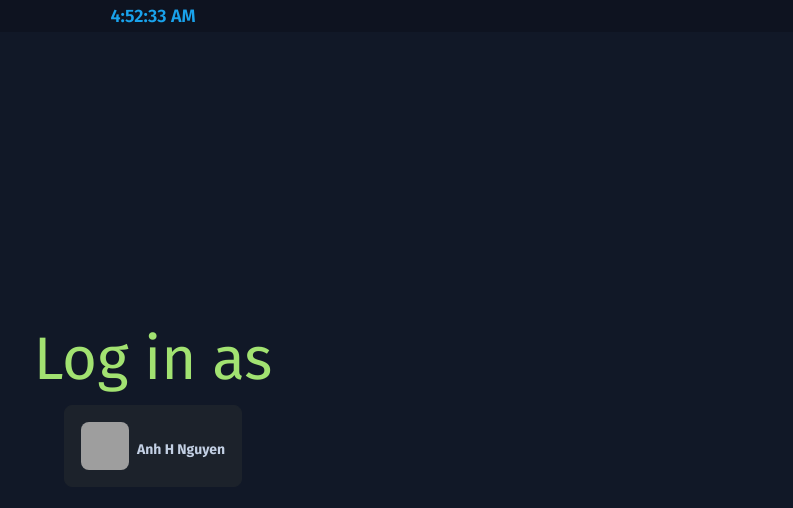
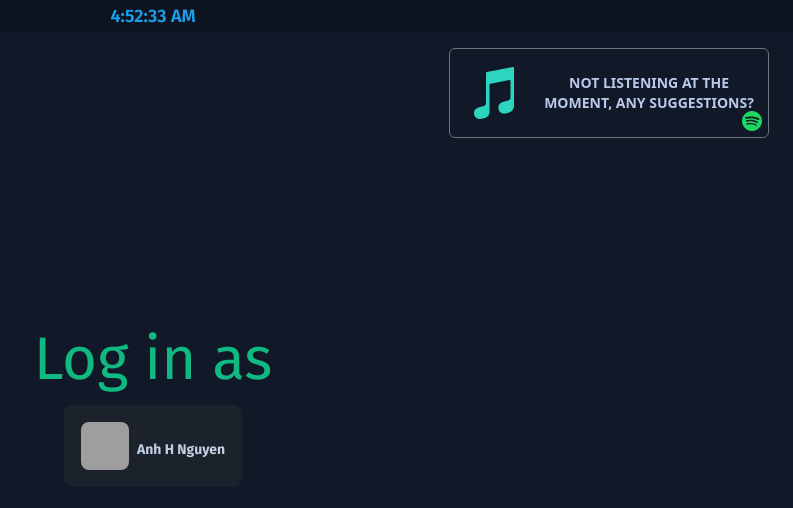
Before and after one commit to zasshuwu/nogamioka, a Next.js app in the folder v3/: page / in a window 1280 px wide. Shown: the top 508 px of the page, without its empty margins (487-1280 px from the left). Built offline with nearby package versions, Linux system fonts and the light colour scheme; no server answers; grey boxes are pictures that could not be loaded.

Commit message:
migrate spotify badge from v2 to v3

```diff
--- /dev/null
+++ b/v3/src/components/SpotifyBadge.tsx
@@ -0,0 +1,55 @@
+import { SiSpotify } from "react-icons/si";
+import { IoIosMusicalNotes } from "react-icons/io";
+
+export function SpotifyBadge({ data }: any) {
+  return (
+    <a
+      target="_blank"
+      rel="noopener noreferrer"
+      href={
+        data?.isPlaying
+          ? data.songUrl
+          : "https://open.spotify.com/user/fugunagi"
+      }
+      className="btn-ghost btn relative flex h-fit w-80 items-center space-x-4 rounded-md border border-zinc-500 p-3 transition-all hover:border-primary"
+    >
+      <div className="w-16">
+        {data?.isPlaying && data?.albumImageUrl ? (
+          <img
+            className={"w-16 rounded-md"}
+            // className={"w-16 shadow-md rounded-md shadow-[#a99398]"}
+            src={data?.albumImageUrl}
+            alt={data?.album}
+          />
+        ) : (
+          <IoIosMusicalNotes size={64} color={"#2dd4bf"} />
+        )}
+      </div>
+
+      <div className="flex-1 font-sans">
+        <p className="component text-sm font-bold">
+          {data?.isPlaying
+            ? data?.type === "episode"
+              ? "Listening to a podcast"
+              : data?.type === "ad"
+              ? "Spotify Freemium ad spot 🙃"
+              : "🎧 " + data.title
+            : "not listening at the moment, any suggestions?"}
+        </p>
+        <p className="font-dark text-xs">
+          {data?.isPlaying ? data.artist : null}
+        </p>
+        <p className="font-dark text-neutral-500 dark:text-neutral-400 w-[172px] overflow-hidden overflow-ellipsis whitespace-nowrap text-xs font-light">
+          {data?.isPlaying
+            ? "Album: " + (data.album !== undefined ? data.album : "Episode")
+            : data?.isPlaying === undefined
+            ? null
+            : null}
+        </p>
+      </div>
+      <div className="absolute bottom-1.5 right-1.5">
+        <SiSpotify size={20} color={"#1ED760"} />
+      </div>
+    </a>
+  );
+}
--- /dev/null
+++ b/v3/src/pages/api/spotify.tsx
@@ -0,0 +1,63 @@
+const {
+  SPOTIFY_CLIENT_ID: client_id,
+  SPOTIFY_CLIENT_SECRET: client_secret,
+  SPOTIFY_REFRESH_TOKEN: refresh_token,
+}: any = process.env;
+
+const basic = Buffer.from(`${client_id}:${client_secret}`).toString("base64");
+const NOW_PLAYING_ENDPOINT = `https://api.spotify.com/v1/me/player/currently-playing`;
+const TOKEN_ENDPOINT = `https://accounts.spotify.com/api/token`;
+
+const getAccessToken = async () => {
+  const response = await fetch(TOKEN_ENDPOINT, {
+    method: "POST",
+    headers: {
+      Authorization: `Basic ${basic}`,
+      "Content-Type": "application/x-www-form-urlencoded",
+    },
+    body: new URLSearchParams({
+      grant_type: "refresh_token",
+      refresh_token,
+    }),
+  });
+
+  return response.json();
+};
+
+export const getNowPlaying = async () => {
+  const { access_token } = await getAccessToken();
+
+  return fetch(NOW_PLAYING_ENDPOINT, {
+    headers: {
+      Authorization: `Bearer ${access_token}`,
+    },
+  });
+};
+
+export default async function SpotifyApi(_: any, res: any) {
+  const response = await getNowPlaying();
+
+  if (response.status === 204 || response.status > 400) {
+    return res.status(200).json({ isPlaying: false });
+  }
+
+  const song = await response.json();
+  const isPlaying = song.is_playing;
+  const title = song.item?.name;
+  const artist =
+    song.item?.artists.map((_artist: any) => _artist.name).join(", ") || null;
+  const album = song.item?.album.name;
+  const albumImageUrl = song.item?.album.images[0]?.url;
+  const songUrl = song.item?.external_urls.spotify;
+  const type = song?.currently_playing_type || null;
+
+  return res.status(200).json({
+    album,
+    albumImageUrl,
+    artist,
+    isPlaying,
+    songUrl,
+    title,
+    type,
+  });
+}
--- a/v3/src/pages/index.tsx
+++ b/v3/src/pages/index.tsx
@@ -3,6 +3,8 @@ import { type NextPage } from "next";
 import { useState } from "react";
 import { useRouter } from "next/router";
 import IndexLayout from "@/layouts/IndexLayout";
+import { SpotifyBadge } from "@/components/SpotifyBadge";
+import useSWR from "swr";
 
 const Index: NextPage = () => {
   const [showLogin, setShowLogin] = useState(false);
@@ -19,6 +21,10 @@ const Index: NextPage = () => {
     }
   };
 
+  const fetcher = (url: any) => fetch(url).then((res) => res.json());
+
+  const { data, error } = useSWR("/api/spotify", fetcher);
+
   const handlePasswordInput = (e: any) => {
     setPassword(e.target.value);
   };
@@ -26,9 +32,15 @@ const Index: NextPage = () => {
   return (
     <>
       <IndexLayout>
-        <main className="to-neutral-neutral-900 flex min-h-full w-full flex-col items-center justify-center bg-gradient-to-b">
+        <main
+          className="to-neutral-neutral-900 flex min-h-full w-full flex-col items-center bg-gradient-to-b sm:justify-center"
+          data-theme="mytheme"
+        >
+          <div className="mb-8 mt-36 sm:absolute sm:right-6 sm:top-12 sm:m-0">
+            <SpotifyBadge data={data}></SpotifyBadge>
+          </div>
           <div className="flex flex-col items-center">
-            <h2 className="my-4 text-6xl text-primary">Log in as</h2>
+            <h2 className="my-4 text-6xl text-emerald-500">Log in as</h2>
             <div
               className="btn flex h-auto w-fit flex-wrap items-center justify-center space-y-2 space-x-2 rounded-lg border p-4 normal-case hover:cursor-pointer"
               onClick={() => setShowLogin((old) => !old)}
--- a/v3/src/pages/uses.tsx
+++ b/v3/src/pages/uses.tsx
@@ -1,6 +1,6 @@
 import { useRouter } from "next/router";
 import { FaHome } from "react-icons/fa";
-import { useState, useEffect } from "react";
+import { useState } from "react";
 import HomeLayout from "@/layouts/HomeLayout";
 
 import {
@@ -50,9 +50,7 @@ function HardwareTabs({ showSetup, setShowSetup }: any) {
   );
 }
 
-export default function Uses(
-  setups: [{ key: number; url: string; title: string }]
-) {
+export default function Uses() {
   const [showSetup, setShowSetup] = useState("Desktop");
 
   const router = useRouter();
```
Also changed, not shown: 1 other file (tests, documents, lock files or other folders).
